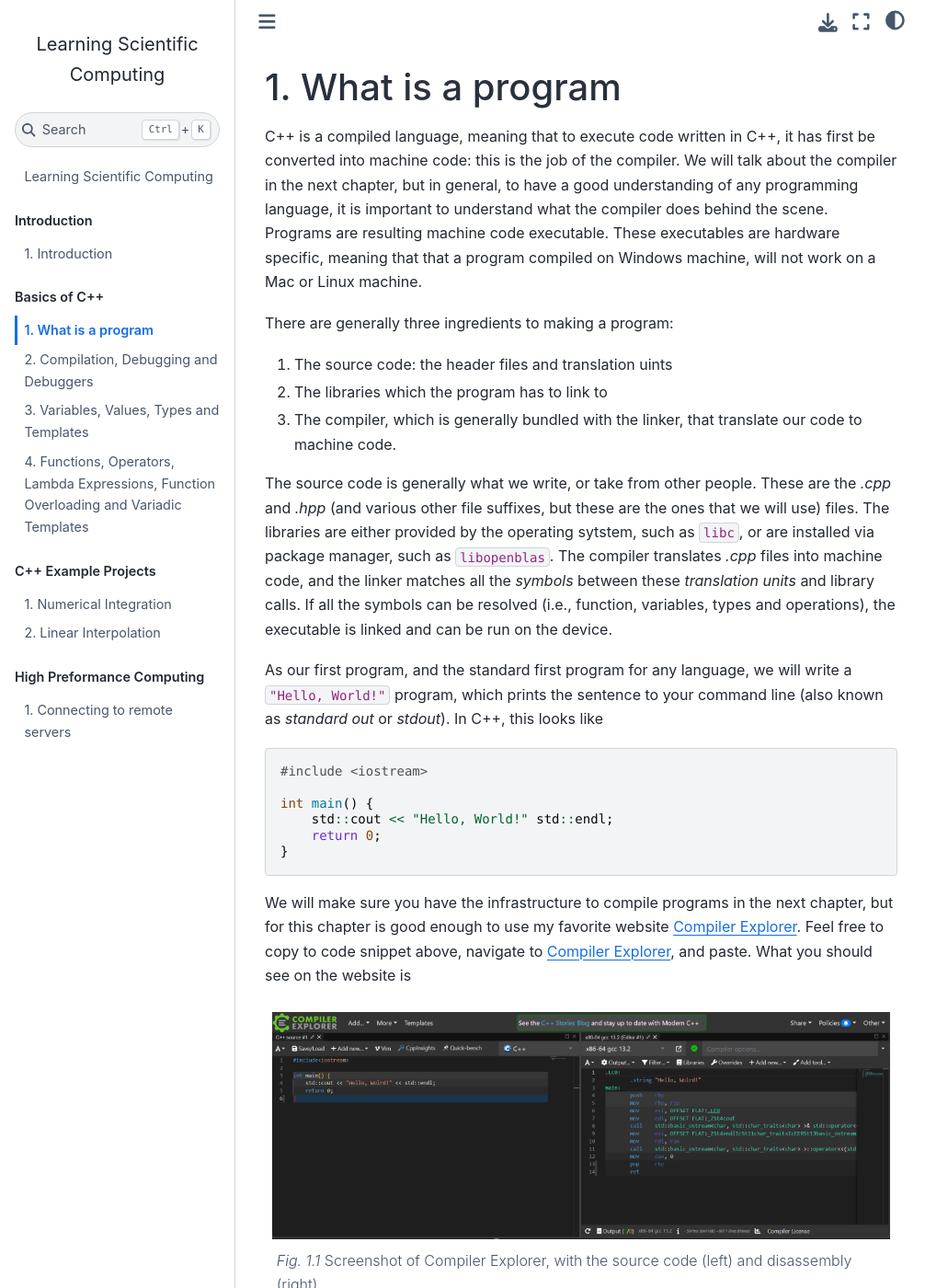
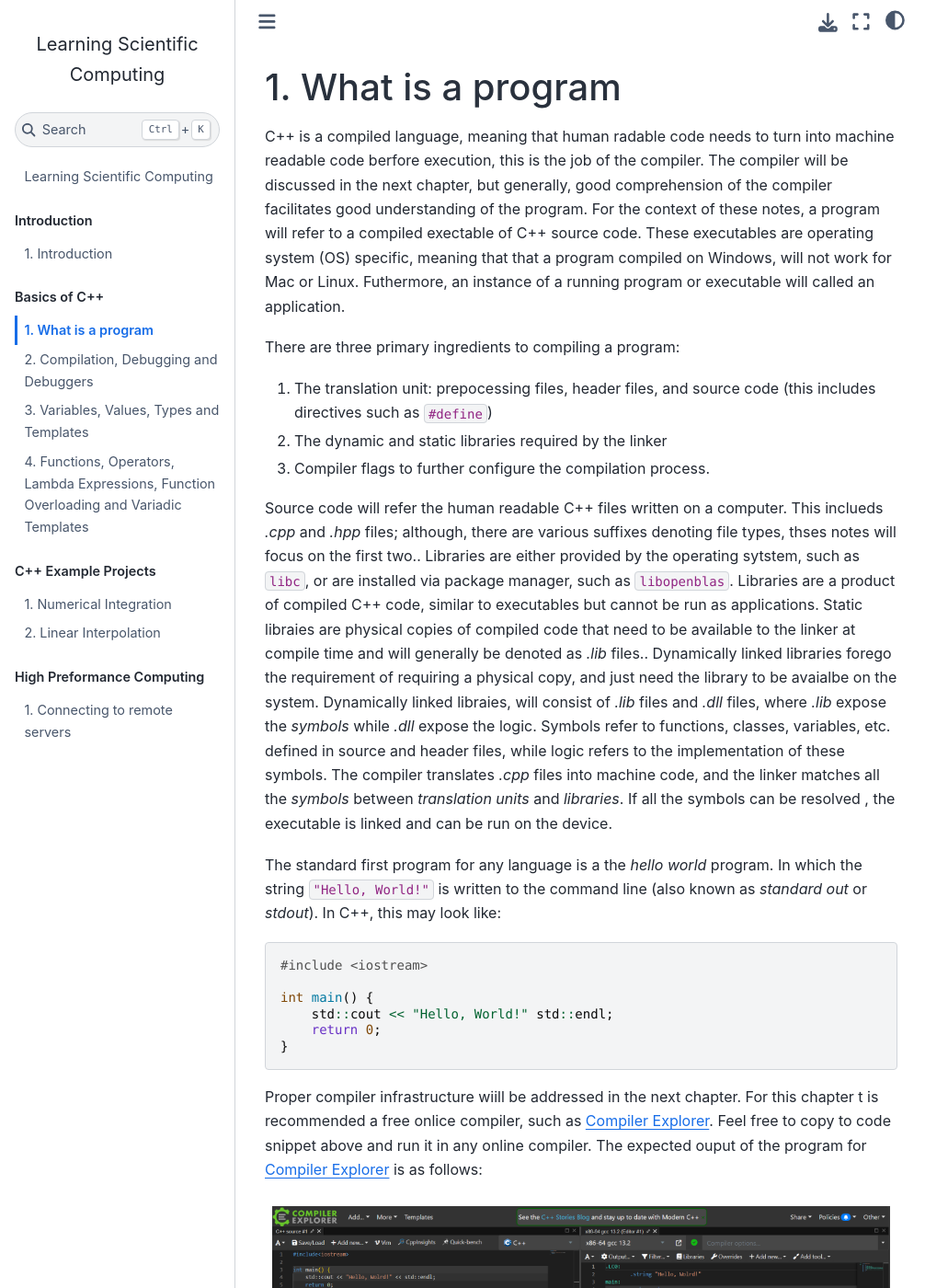
Before and after one commit to ominusliticus/learning_scientific_computing, a Jupyter Book: the page built from cpp_chapters/what_is_a_program.md, in a window 1280 px wide and 1400 px high. Shown: the whole window at 92% size, without its empty margins (0-1031 px from the left). Built offline with Jupyter Book 1.0.4 settings and Sphinx 7.4.7 and the Sphinx Book theme 1.1.4, drawn with Linux system fonts in a browser that asks for light colours; some of the changed text lies outside the part shown.

Commit message:
Round one of the what is program changes

````diff
--- a/cpp_chapters/what_is_a_program.md
+++ b/cpp_chapters/what_is_a_program.md
@@ -1,23 +1,30 @@
 # What is a program
 
-C++ is a compiled language, meaning that to execute code written in C++, it has first be converted into machine code: this is the job of the compiler.
-We will talk about the compiler in the next chapter, but in general, to have a good understanding of any programming language, it is important to understand what the compiler does behind the scene.
-Programs are resulting machine code executable.
-These executables are hardware specific, meaning that that a program compiled on Windows machine, will not work on a Mac or Linux machine.
+C++ is a compiled language, meaning that human radable code needs to turn into machine readable code berfore execution, this is the job of the compiler.
+The compiler will be discussed in the next chapter, but generally, good comprehension of the compiler facilitates good understanding of the program.
+For the context of these notes, a program  will refer to a compiled exectable of C++ source code.
+These executables are operating system (OS) specific, meaning that that a program compiled on Windows, will not work for Mac or Linux.
+Futhermore, an instance of a running program or executable will called an application.
 
-There are generally three ingredients to making a program:
-1. The source code: the header files and translation uints
-1. The libraries which the program has to link to
-1. The compiler, which is generally bundled with the linker, that translate our code to machine code.
+There are three primary ingredients to compiling a program:
+1. The translation unit: prepocessing files, header files, and source code (this includes directives such as `#define`)
+1. The dynamic and static libraries required by the linker
+1. Compiler flags to further configure the compilation process.
 
-The source code is generally what we write, or take from other people.
-These are the _.cpp_ and _.hpp_ (and various other file suffixes, but these are the ones that we will use) files.
-The libraries are either provided by the operating sytstem, such as `libc`, or are installed via package manager, such as `libopenblas`.
-The compiler translates _.cpp_ files into machine code, and the linker matches all the _symbols_ between these _translation units_ and library calls.
-If all the symbols can be resolved (i.e., function, variables, types and operations), the executable is linked and can be run on the device.
+Source code will refer the human readable C++ files written on a computer.
+This inclueds _.cpp_ and _.hpp_ files; although, there are various suffixes denoting file types, thses notes will focus on the first two..
+Libraries are either provided by the operating sytstem, such as `libc`, or are installed via package manager, such as `libopenblas`.
+Libraries are a product of compiled C++ code, similar to executables but cannot be run as applications.
+Static libraies are physical copies of compiled code that need to be available to the linker at compile time and will generally be denoted as _.lib_ files..
+Dynamically linked libraries forego the requirement of requiring a physical copy, and just need the library to be avaialbe on the system.
+Dynamically linked libraies, will consist of _.lib_ files and _.dll_ files, where _.lib_ expose the _symbols_ while _.dll_ expose the logic.
+Symbols refer to functions, classes, variables, etc. defined in source and header files, while logic refers to the implementation of these symbols.
+The compiler translates _.cpp_ files into machine code, and the linker matches all the _symbols_ between _translation units_ and _libraries_.
+If all the symbols can be resolved , the executable is linked and can be run on the device.
 
-As our first program, and the standard first program for any language, we will write a `"Hello, World!"` program, which prints the sentence to your command line (also known as _standard out_ or _stdout_).
-In C++, this looks like
+The standard first program for any language is a the _hello world_ program.
+In which the string `"Hello, World!"` is written to the command line (also known as _standard out_ or _stdout_).
+In C++, this may look like:
 
 ```c++
 #include <iostream>
@@ -28,9 +35,10 @@ int main() {
 }
 ```
 
-We will make sure you have the infrastructure to compile programs in the next chapter, but for this chapter is good enough to use my favorite website [Compiler Explorer](https://godbolt.org).
-Feel free to copy to code snippet above, navigate to [Compiler Explorer](https://godbolt.org), and paste.
-What you should see on the website is
+Proper compiler infrastructure wiill be addressed in the next chapter.
+For this chapter t is recommended a free onlice compiler, such as [Compiler Explorer](https://godbolt.org).
+Feel free to copy to code snippet above and run it in any online compiler.
+The expected ouput of the program for [Compiler Explorer](https://godbolt.org) is as follows:
 
 ```{figure} ../images/godbolt_hello_world_1.png
 :name: godbolt-hello-world
@@ -38,7 +46,7 @@ What you should see on the website is
 Screenshot of Compiler Explorer, with the source code (left) and disassembly (right)
 ```
 
-The left-hand side represent the code we are compiling, while the right-hand side shows us the _disassembly_ (we reproduce the content here for convenience).
+The left-hand side represents the code being compiled, while the right-hand side shows _disassembly_ (reproduced below for convenience).
 
 ```nasm
 .LC0:
@@ -57,16 +65,15 @@ main:
         ret
 ```
 
-This is computer code that has been converted to assembly for us to know exactly what operations the CPU is executing.
-We won't get into it here (we will explain what each line does in the next chapter), but learning to understand disassembly will be a valuable tool for optimization purposes in the future.
-In general, a good rule-of-thumb for preformance considerations is: _the fewer lines of actual machine instructions, the better_.
-We will rely on the compiler to do most of the optimization, but there are tricks we can use to help the compiler out.
-One of the most notable instance, which I will mention here without further clarification, is using lambda functions instead of function pointers.
+Assembly is machine code that is formatted in a more digestable manner, to represent the exact commands ran on the processor during execution.
+Each line and its meaning is further discussed in the next chapter, but undersanding disassembly is vital for optimization in high performance contexts.
+In general, the rule for optimization to follow is: _the fewer lines of actual machine instructions, the better_.
+Modern compilers are incredibly advanced and implement various optimizations already, but passing compiler flags can facilitate futher or specific optimization as well.
 
-To see the output of our code, we have to add an executor.
-This can be accomplished by clicking the `Add new...` drop-down menu on the right-hand side and selecting the `Executor From This` option.
+To see the output of our code, an executor must be added.
+This is accomplished by clicking the `add new...` drop-down menu on the right-hand side and selecting the `Executor From This` option.
 
-This will return another, third column with the contents
+This will return a third column with the contents:
 
 ```bash
 Program returned: 0
````
